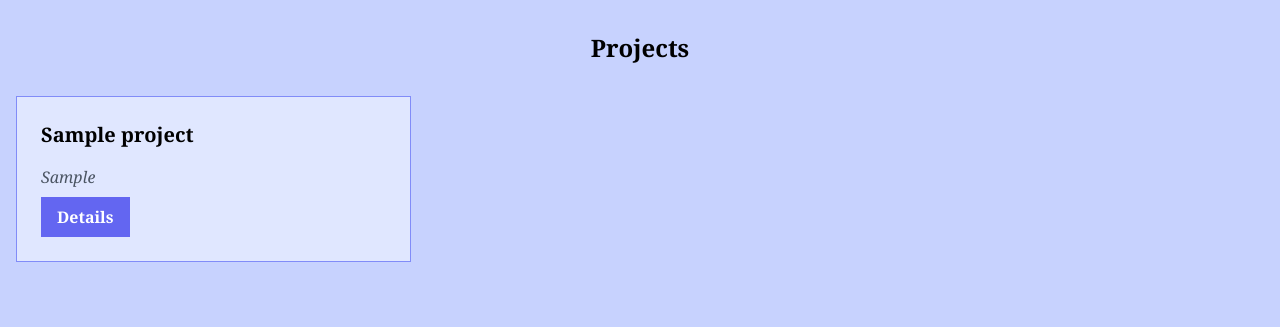
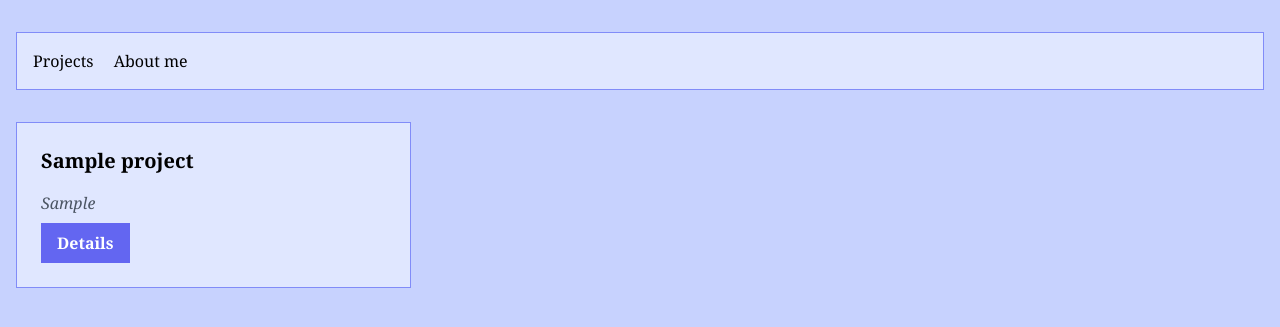
Before and after one commit to jwjacobson/portfolio, a Django app: page / in a window 1280 px wide. Shown: the top 327 px of the page. Run offline with Django 5.2, Linux system fonts and the light colour scheme; tables that the repository leaves empty hold one stand-in row (values such as "Sample post"); some libraries are stand-ins or nearby versions.

Commit message:
Add navbar

```diff
--- a/portfolio/templates/portfolio/index.html
+++ b/portfolio/templates/portfolio/index.html
@@ -3,7 +3,15 @@
 {% block content %}
 <div id="projects">
 <div class="container mx-auto px-4 py-8">
-    <h1 class="text-2xl font-bold text-center mb-8">Projects</h1>
+    <nav class="bg-gray-800 p-4 bg-indigo-100 border border-indigo-400 mb-8">
+        <div class="container mx-auto flex justify-between items-center">
+          <div class="space-x-4">
+            <a href="#" class="text-black hover:text-indigo-900">Projects</a>
+            <a href="#" class="text- hover:text-indigo-900">About me</a>
+          </div>
+        </div>
+    </nav>
+    <!-- <h1 class="text-2xl font-bold text-center mb-8">Projects</h1> -->
 
     <div class="grid grid-cols-1 md:grid-cols-2 lg:grid-cols-3 gap-8">
         {% for project in projects %}
```
Also changed, not shown: 2 other files.
